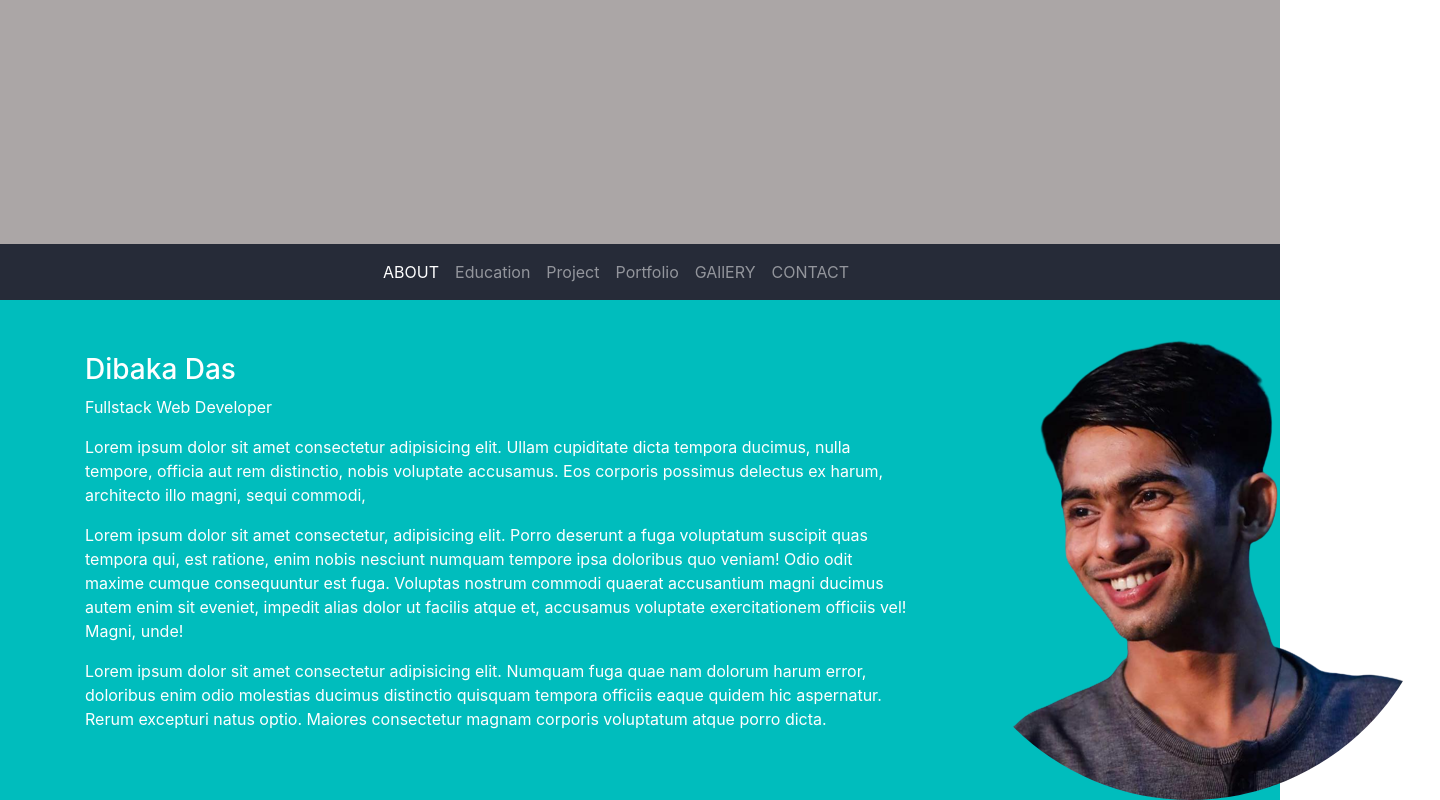
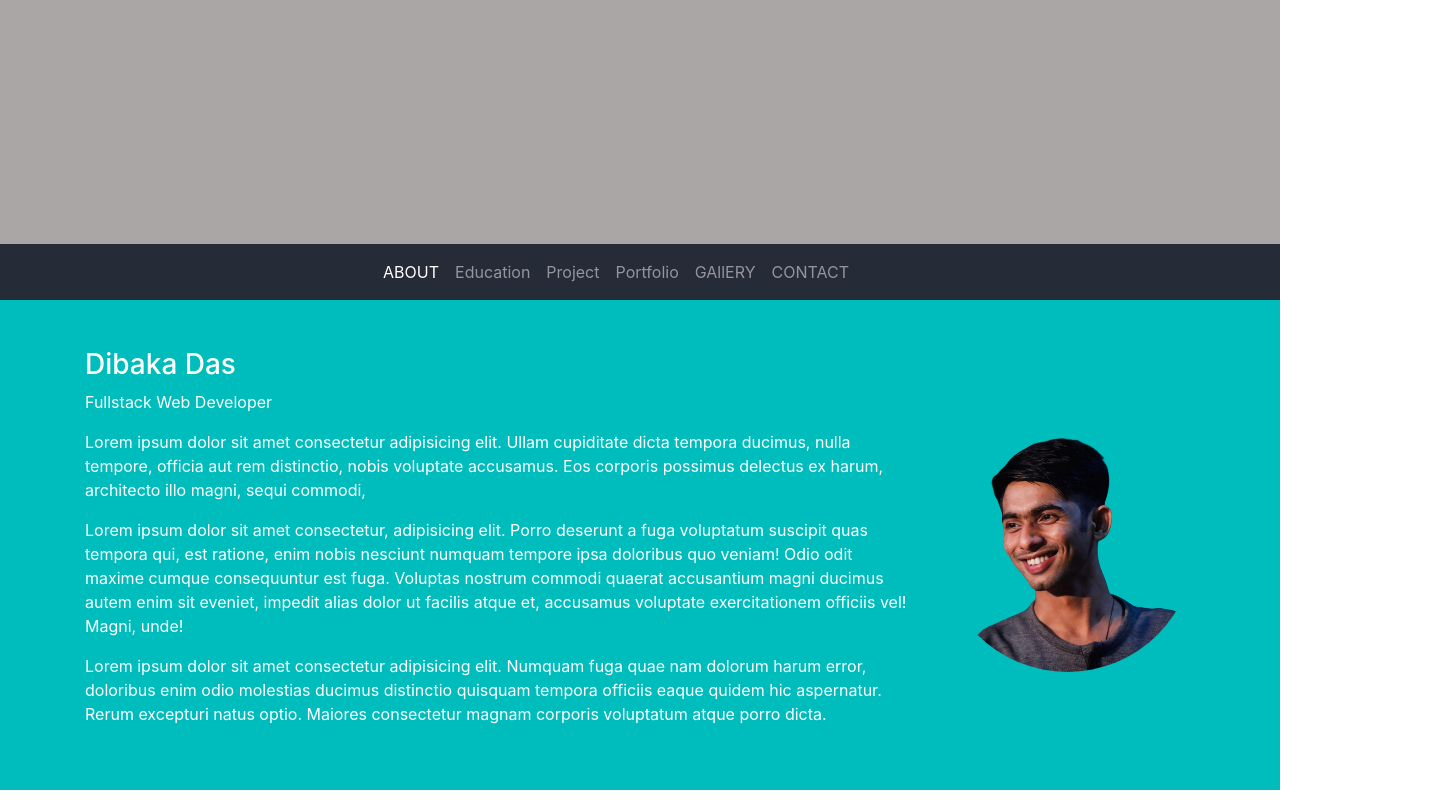
Before and after one commit to Dibakardasdwip/Dibakardasdwip.github.io, a plain HTML site: page index.html in a window 1280 px wide. Shown: the part 556-1356 px from the top of the page, 1440 px wide, since content can reach past the window. Drawn offline with nearby package versions, Linux system fonts and the light colour scheme.

Commit message:
Update index.html

```diff
--- a/index.html
+++ b/index.html
@@ -95,7 +95,7 @@
                 </div>
 
                 <div class="col-md-3">
-                    <img src="/img/profile1-removebg-preview.png" alt="Dibakar" class="rounded-circle ">
+                    <img src="/img/profile1-removebg-preview.png" alt="Dibakar" class="rounded-circle img-fluid">
                 </div>
             </div>
         </div>
```
